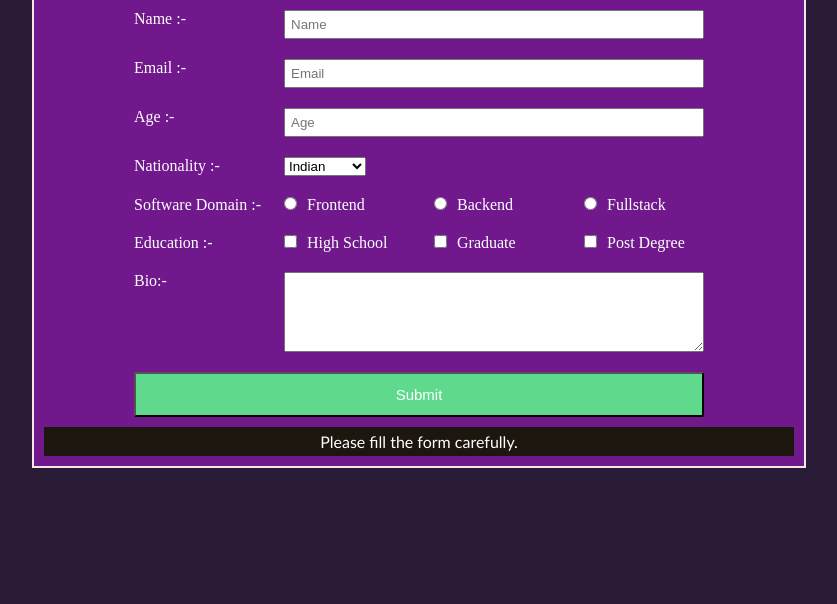
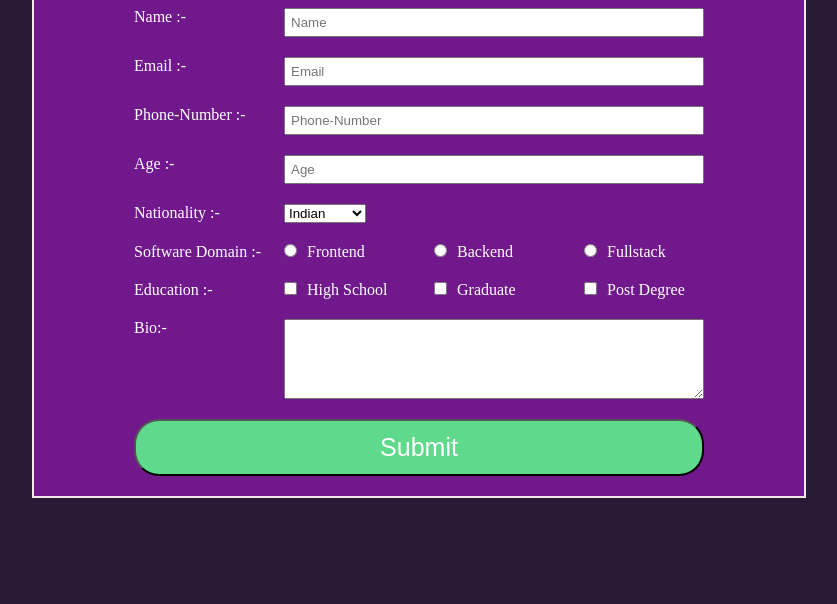
Before and after one commit to deepakbatham572/survey_form, a plain HTML site: page index.html in a window 1280 px wide. Shown: the part 196-800 px from the top of the page, without its empty margins (221-1058 px from the left). Drawn offline with Linux system fonts and the light colour scheme.

Commit message:
changed the css and added new filling box with alert

```diff
--- a/index.html
+++ b/index.html
@@ -23,6 +23,9 @@
       <header class="header">
         <h1 id="title">UI Survey Form</h1>
       </header>
+      <p id="description">
+        Please fill the form carefully.
+      </p>
       <form id="survey-form" autocomplete="off">
         <div class="group">
           <label for="name" id="name-label">Name :-</label>
@@ -41,6 +44,16 @@
             id="email"
             name="email"
             placeholder="Email"
+            required
+          />
+        </div>
+        <div class="group">
+          <label for="name" id="phn">Phone-Number :-</label>
+          <input
+            type="text"
+            id="phnno"
+            name="phnno"
+            placeholder="Phone-Number"
             required
           />
         </div>
@@ -99,11 +112,11 @@
           <textarea id="comments" name="comments"> </textarea>
         </div>
         <div class="group">
-          <button type="submit" id="submit">Submit</button>
+          <button type="submit" id="submit" title="Click here to submit the form !" onclick=alert("SUBMITTED")>Submit</button>
         </div>
-        <p id="description">
+        <!-- <p id="description">
           Please fill the form carefully.
-        </p>
+        </p> -->
       </form>
     </div>
     <!-- </center> -->
--- a/style.css
+++ b/style.css
@@ -50,7 +50,7 @@ select option {
 #description {
   text-align: center;
   padding: 5px;
-  background: #1d160e;
+  /* background: #1d160e; */
   font-family: "Trebuchet MS", sans-serif;
 }
 
@@ -65,9 +65,9 @@ input[type="checkbox"] {
   width: 95%;
   padding: 0.75rem;
   background-color: #5fd98c;
-  font-size: 15px;
+  font-size: 25px;
   color: inherit;
-  border-radius: 2px;
+  border-radius: 25px;
   cursor: pointer;
 }
 
```
